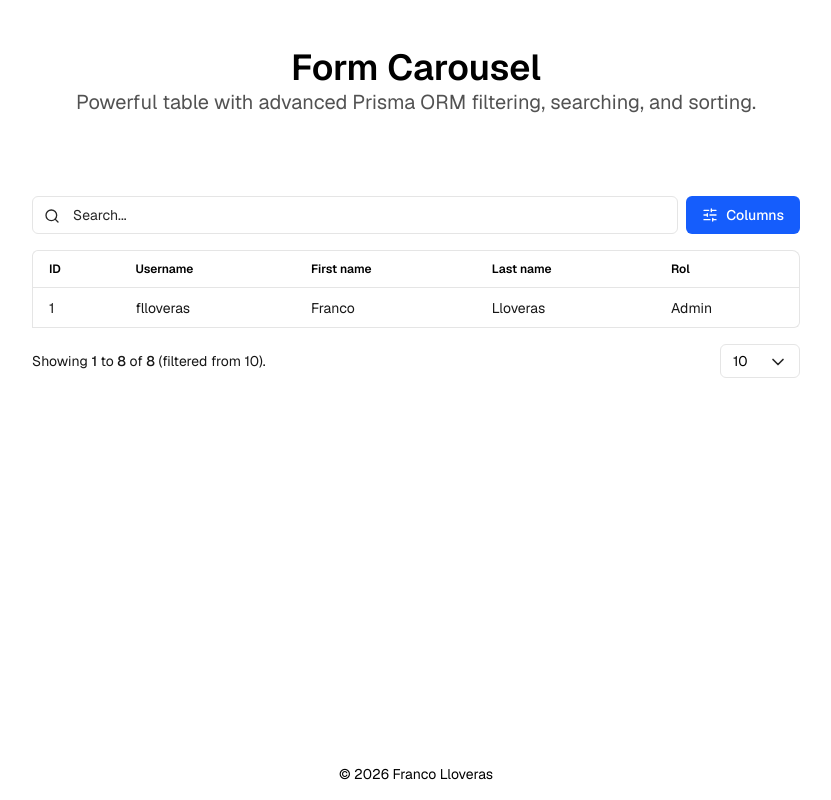
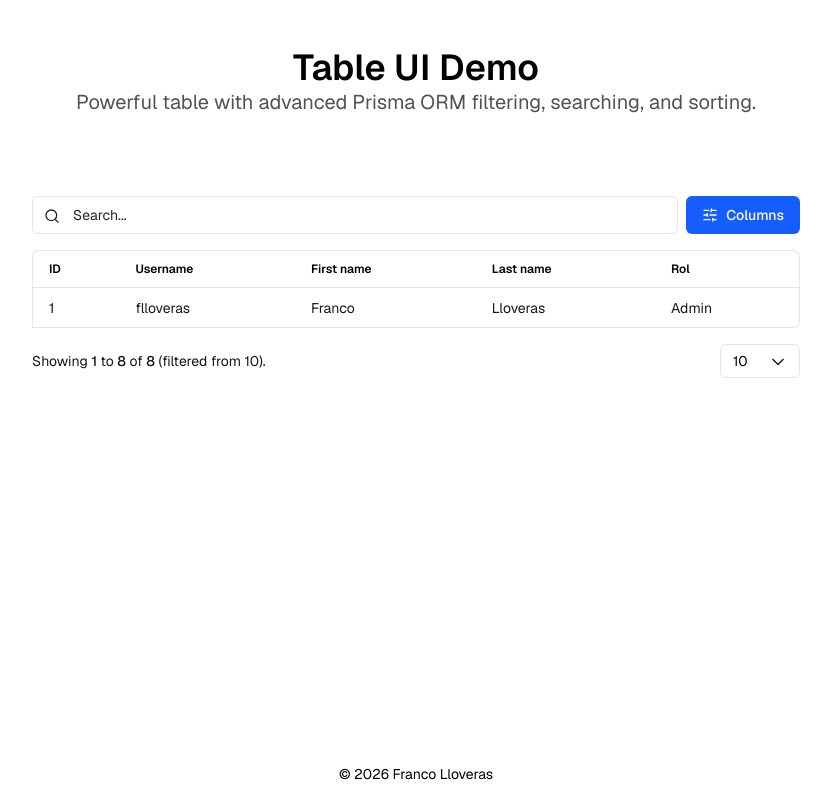
Before and after one commit to francolloveras/nextjs-table, a Next.js app: page / in a window 1280 px wide. Shown: the whole page, without its empty margins (224-1055 px from the left). Built offline with nearby package versions, Linux system fonts and the light colour scheme.

Commit message:
Fix typo in header

```diff
--- a/src/components/header.tsx
+++ b/src/components/header.tsx
@@ -1,7 +1,7 @@
 export default function Header() {
   return (
     <header className="text-center">
-      <h1 className="text-4xl font-semibold">Form Carousel</h1>
+      <h1 className="text-4xl font-semibold">Table UI Demo</h1>
       <p className="text-xl text-neutral-600">
         Powerful table with advanced Prisma ORM filtering, searching, and sorting.
       </p>
```
